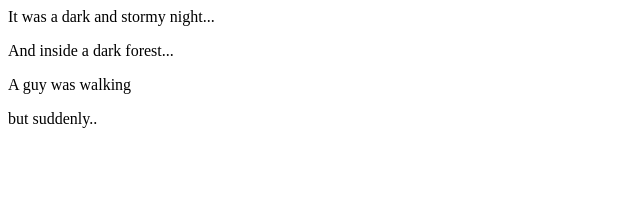
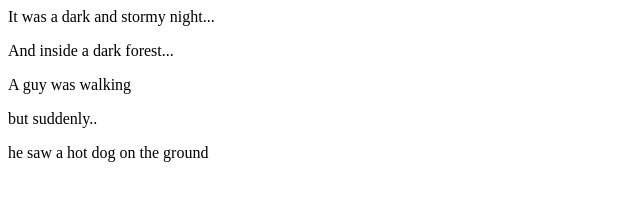
Before and after one commit to simpson1986/fireside-story, a plain HTML site: page index.html in a window 1280 px wide. Shown: the whole page, without its empty margins (0-640 px from the left). Drawn offline with Linux system fonts and the light colour scheme.

Commit message:
added a forth line

```diff
--- a/index.html
+++ b/index.html
@@ -4,5 +4,6 @@
     <p>And inside a dark forest...</p>
     <p>A guy was walking</p>
     <p>but suddenly..</p>
+    <p>he saw a hot dog on the ground</p>
   </body>
 </html>
```
